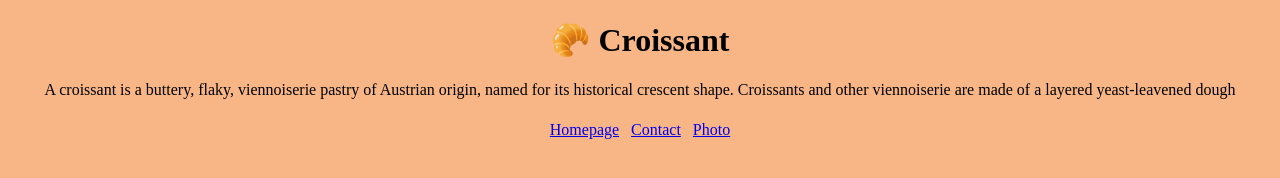
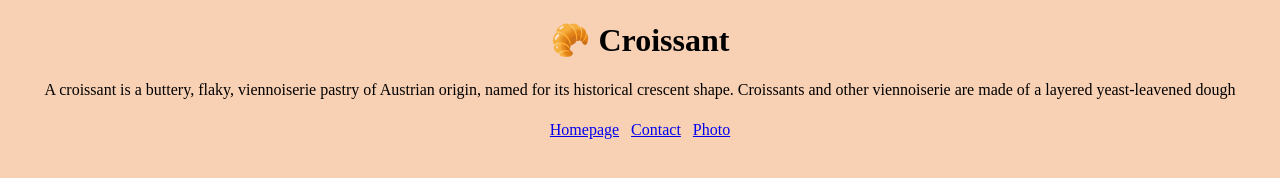
Before and after one commit to Moozhana/CroissantNew, a plain HTML site: page index.html in a window 1280 px wide. Drawn offline with Linux system fonts and the light colour scheme.

Commit message:
Update styles.css

```diff
--- a/src/styles.css
+++ b/src/styles.css
@@ -1,5 +1,5 @@
 body {
-  background-color: rgb(248, 182, 134);
+  background-color: rgb(248, 208, 180);
 }
 h1,
 p {
```
